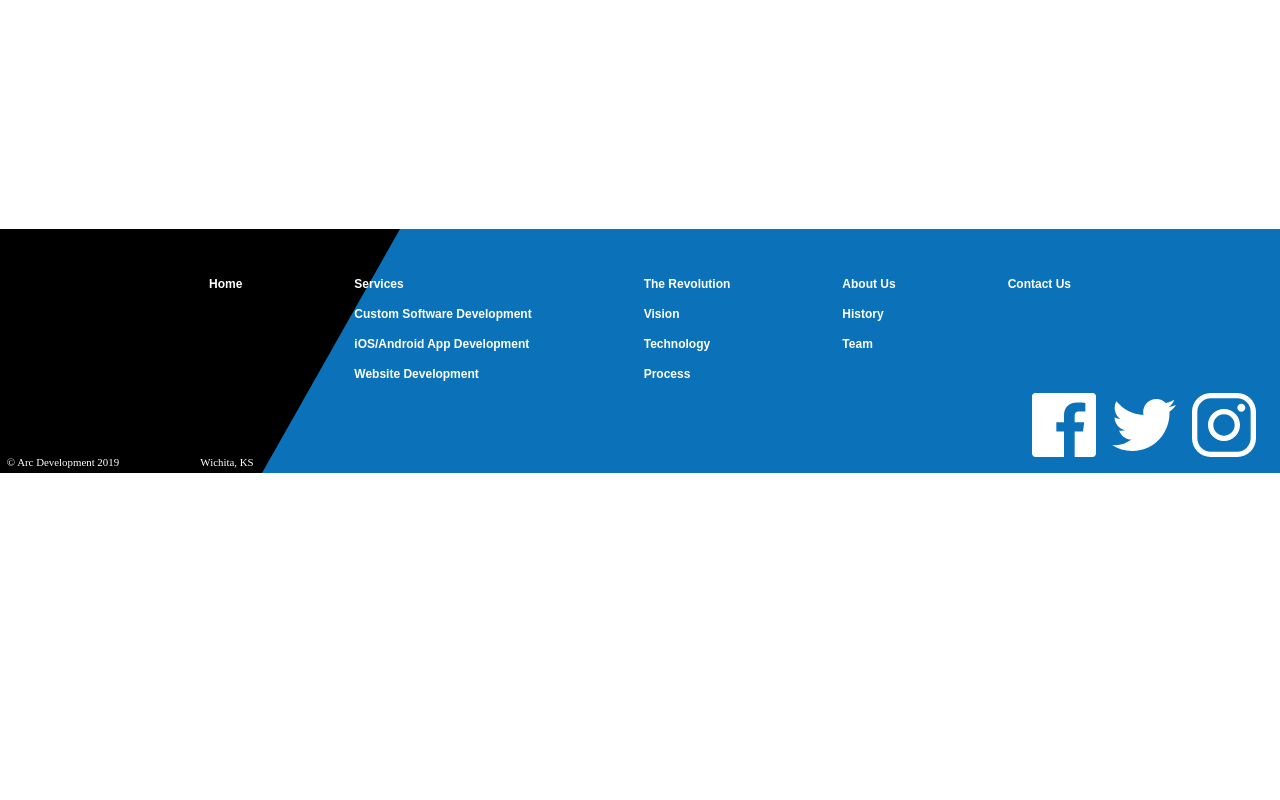
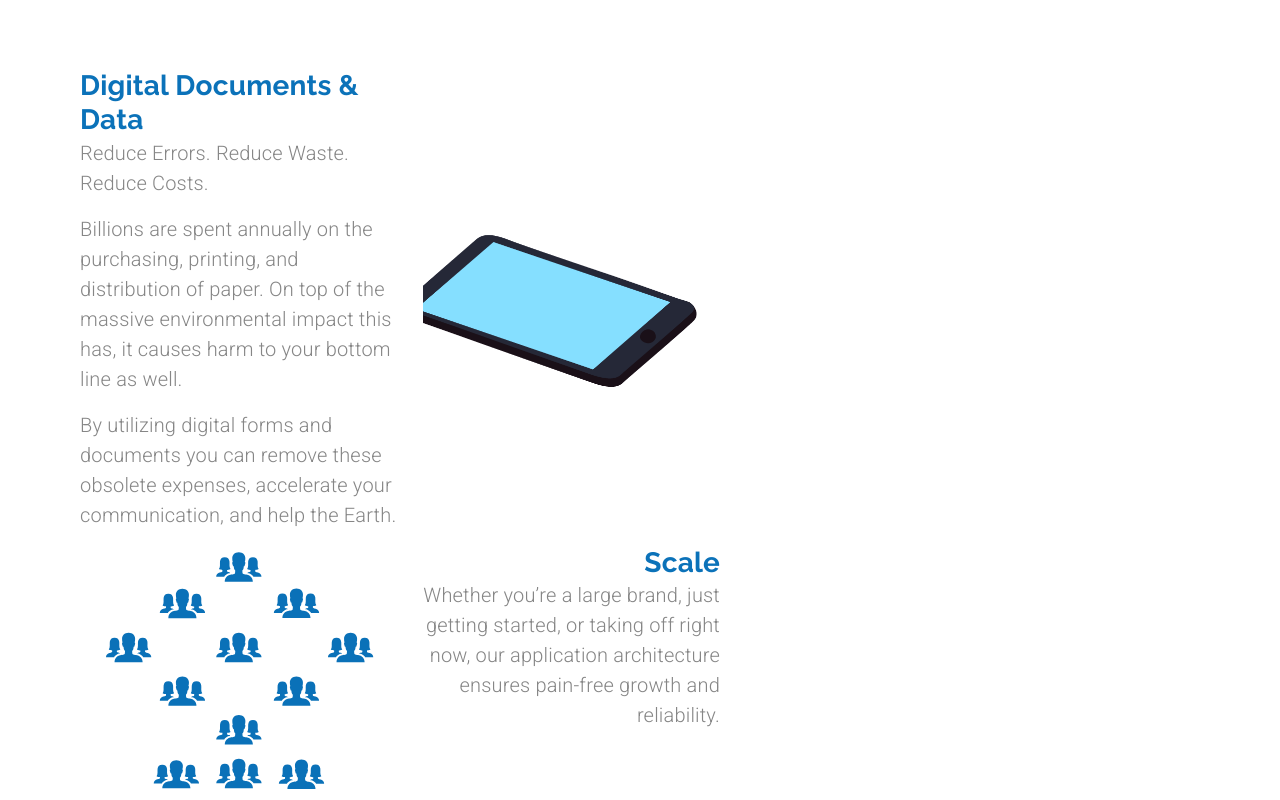
Before and after one commit to mckoyd/wolf-arc-dev, a React (Create React App) app: page /#/customsoftware in a window 1280 px wide. Shown: the part 1240-2040 px from the top of the page. Before the commit the page ends 1713 px from the top, so only its background shows below. Built offline with nearby package versions, Linux system fonts and the light colour scheme.

Commit message:
adds animation row

```diff
--- a/src/pages/CustomSoftwarePage.config.ts
+++ b/src/pages/CustomSoftwarePage.config.ts
@@ -15,4 +15,7 @@ export const useCustomSoftwarePageStyles = tss.create(({ theme }) => ({
       background: "transparent",
     },
   },
+  itemContainer: {
+    maxWidth: "40em",
+  },
 }));
--- a/src/pages/CustomSoftwarePage.tsx
+++ b/src/pages/CustomSoftwarePage.tsx
@@ -8,9 +8,31 @@ import { useCustomSoftwarePageStyles } from "./CustomSoftwarePage.config";
 import LightBulb from "../assets/images/bulb.svg";
 import Cash from "../assets/images/cash.svg";
 import StopWatch from "../assets/images/stopwatch.svg";
+import documentsAnimation from "../assets/animations/documentsAnimation/data";
+import scaleAnimation from "../assets/animations/scaleAnimation/data.json";
+import Lottie from "react-lottie";
 
 const CustomSoftwarePage: FC = () => {
   const { classes } = useCustomSoftwarePageStyles();
+
+  const documentsOptions = {
+    loop: true,
+    autoplay: true,
+    animationData: documentsAnimation,
+    rendererSettings: {
+      preserveAspectRatio: "xMidYMid slice",
+    },
+  };
+
+  const scaleOptions = {
+    loop: true,
+    autoplay: true,
+    animationData: scaleAnimation,
+    rendererSettings: {
+      preserveAspectRatio: "xMidYMid slice",
+    },
+  };
+
   return (
     <Grid direction="column" container className={classes.mainContainer}>
       <Grid item container direction={"row"}>
@@ -120,6 +142,61 @@ const CustomSoftwarePage: FC = () => {
           </Grid>
         </Grid>
       </Grid>
+
+      <Grid item container>
+        <Grid item container className={classes.itemContainer}>
+          <Grid item container direction="column" md>
+            <Grid item>
+              <Typography variant="h4">Digital Documents & Data</Typography>
+            </Grid>
+            <Grid item>
+              <Typography variant="body1" paragraph>
+                Reduce Errors. Reduce Waste. Reduce Costs.
+              </Typography>
+              <Typography variant="body1" paragraph>
+                Billions are spent annually on the purchasing, printing, and
+                distribution of paper. On top of the massive environmental
+                impact this has, it causes harm to your bottom line as well.
+              </Typography>
+              <Typography variant="body1" paragraph>
+                By utilizing digital forms and documents you can remove these
+                obsolete expenses, accelerate your communication, and help the
+                Earth.
+              </Typography>
+            </Grid>
+          </Grid>
+
+          <Grid item md>
+            <Lottie
+              options={documentsOptions}
+              style={{ maxWidth: 275, maxHeight: 325, minHeight: 275 }}
+            />
+          </Grid>
+        </Grid>
+
+        <Grid item container className={classes.itemContainer}>
+          <Grid item md>
+            <Lottie
+              options={scaleOptions}
+              style={{ maxWidth: 280, maxHeight: 260 }}
+            />
+          </Grid>
+          <Grid item container direction="column" md>
+            <Grid item>
+              <Typography variant="h4" align="right">
+                Scale
+              </Typography>
+            </Grid>
+            <Grid item>
+              <Typography variant="body1" paragraph align="right">
+                Whether you’re a large brand, just getting started, or taking
+                off right now, our application architecture ensures pain-free
+                growth and reliability.
+              </Typography>
+            </Grid>
+          </Grid>
+        </Grid>
+      </Grid>
     </Grid>
   );
 };
```
